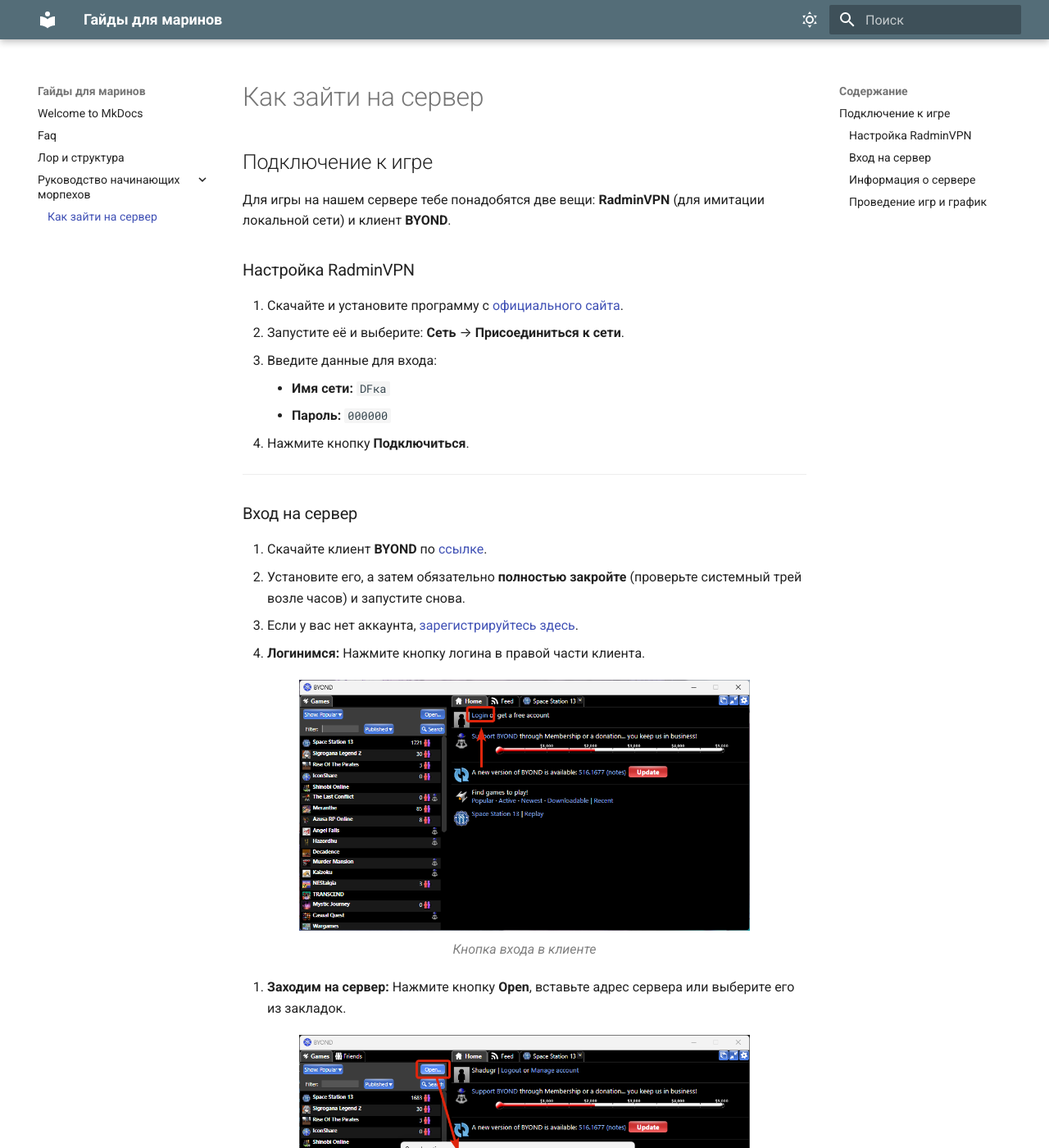
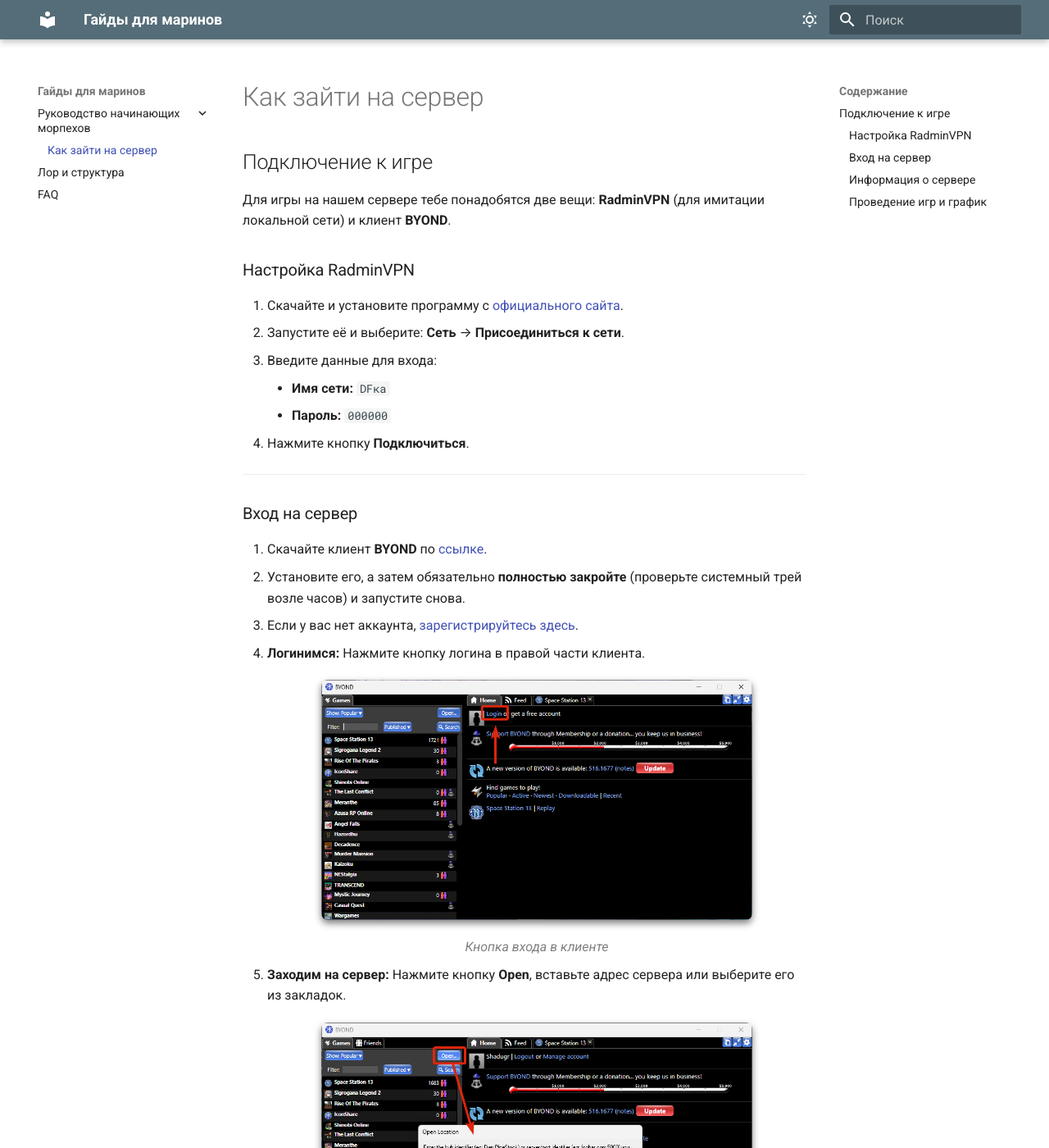
Before and after one commit to Shadugr/scmtwo-guide, an MkDocs documentation site: the page built from docs/guides/server_enter.md, in a window 1280 px wide and 1400 px high. Shown: the whole window at 82% size. Built offline with MkDocs 1.6.1 and Material for MkDocs 9.7.7, drawn with Linux system fonts in a browser that asks for light colours.

Commit message:
fix: small fixes

```diff
--- a/docs/Руководство начинающих морпехов/server_enter.md
+++ b/docs/guides/server_enter.md
@@ -21,16 +21,12 @@
 2. Установите его, а затем обязательно **полностью закройте** (проверьте системный трей возле часов) и запустите снова.
 3. Если у вас нет аккаунта, [зарегистрируйтесь здесь](https://secure.byond.com/Join).
 4. **Логинимся:** Нажмите кнопку логина в правой части клиента.
-<figure style="display: block; width: 80%; margin: 20px auto; text-align: center;">
-  <img src="../img/login_screen.png" alt="Интерфейс логина в BYOND" style="width: 100%;">
-  <figcaption style="margin-top: 10px; color: grey; font-style: italic;">Кнопка входа в клиенте</figcaption>
-</figure>
+![Интерфейс логина в BYOND](../img/login_screen.png)
+*Кнопка входа в клиенте*{: .caption }
 
 5. **Заходим на сервер:** Нажмите кнопку **Open**, вставьте адрес сервера или выберите его из закладок.
-<figure style="display: block; width: 80%; margin: 20px auto; text-align: center;">
-  <img src="../img/connect_screen.png" alt="Окно подключения к серверу" style="width: 100%;">
-  <figcaption style="margin-top: 10px; color: grey; font-style: italic;">Окно ввода адреса сервера</figcaption>
-</figure>
+![Окно подключения к серверу](../img/connect_screen.png)
+*Окно ввода адреса сервера*{: .caption }
 ---
 
 ### Информация о сервере
--- /dev/null
+++ b/docs/javascripts/header_link.js
@@ -0,0 +1,11 @@
+document.addEventListener("DOMContentLoaded", function () {
+    var title = document.querySelector(".md-header__title");
+    var logo = document.querySelector(".md-header__button.md-logo");
+
+    if (title && logo) {
+        title.addEventListener("click", function () {
+            window.location.href = logo.href;
+        });
+        title.setAttribute("title", logo.getAttribute("title") || "Home");
+    }
+});
--- /dev/null
+++ b/docs/stylesheets/extra.css
@@ -0,0 +1,27 @@
+/* Hide the "Home" link (first item) from the sidebar navigation */
+.md-nav--primary>.md-nav__list>.md-nav__item:first-child {
+    display: none;
+}
+
+/* Global Image Styling */
+.md-content__inner img {
+    display: block;
+    margin: 20px auto;
+    max-width: 80%;
+    border-radius: 8px;
+    box-shadow: 0 4px 8px rgba(0, 0, 0, 0.5);
+}
+
+/* Caption Styling - Apply {: .caption } to text in Markdown */
+.caption {
+    display: block;
+    text-align: center;
+    color: grey;
+    font-style: italic;
+    margin-top: 10px;
+}
+
+/* Make header title look clickable */
+.md-header__title {
+    cursor: pointer;
+}
--- a/mkdocs.yml
+++ b/mkdocs.yml
@@ -24,7 +24,21 @@
   generator: false
 extra_assets:
   - robots.txt
-use_directory_urls: false
+use_directory_urls: true
+extra_css:
+  - stylesheets/extra.css
+
+extra_javascript:
+  - javascripts/header_link.js
+
+nav:
+  - Главная: index.md
+  - Руководство начинающих морпехов:
+    - Как зайти на сервер: guides/server_enter.md
+  - Лор и структура: lore.md
+  # - Механики:
+  - FAQ: faq.md
+
 plugins:
   - search
   - glightbox
```
Also changed, not shown: docs/lore.md (+10 -7 lines), 1 other file.
